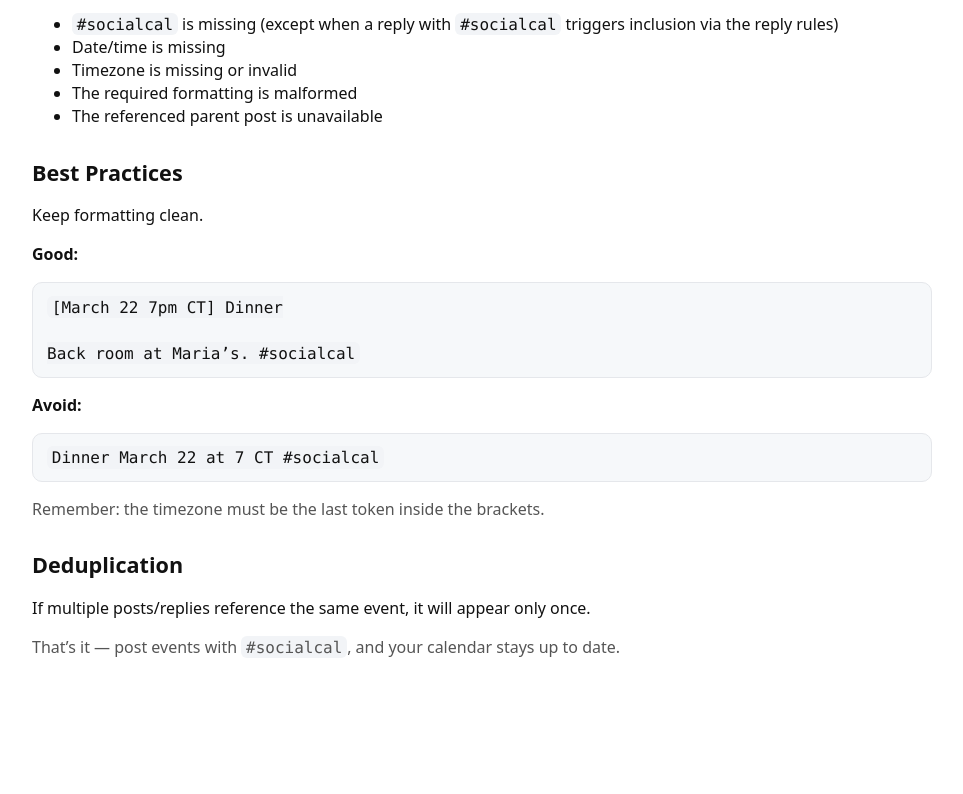
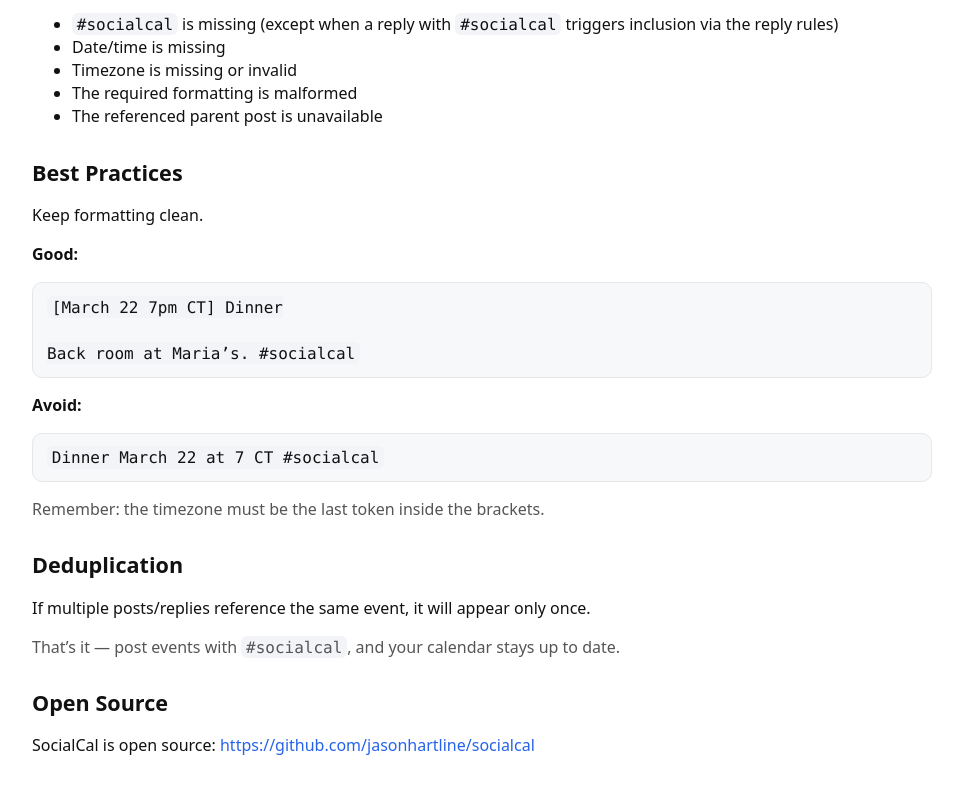
Before and after one commit to jasonhartline/socialcal, a website: page docs/index.html in a window 1280 px wide. Shown: the part 3728-4522 px from the top of the page, without its empty margins (158-1121 px from the left). Before the commit the page ends 4467 px from the top, so only its background shows below. Drawn offline with Linux system fonts and the light colour scheme.

Commit message:
added open source link to docs

```diff
--- a/docs/index.html
+++ b/docs/index.html
@@ -219,6 +219,16 @@ Back room at Maria’s. #socialcal</code></pre>
 
 
     <p class="muted">That’s it — post events with <code>#socialcal</code>, and your calendar stays up to date.</p>
+
+    <h2>Open Source</h2>
+
+<p>
+SocialCal is open source:
+<a href="https://github.com/jasonhartline/socialcal">
+https://github.com/jasonhartline/socialcal
+</a>
+</p>
+
   </main>
 </body>
 </html>
```
